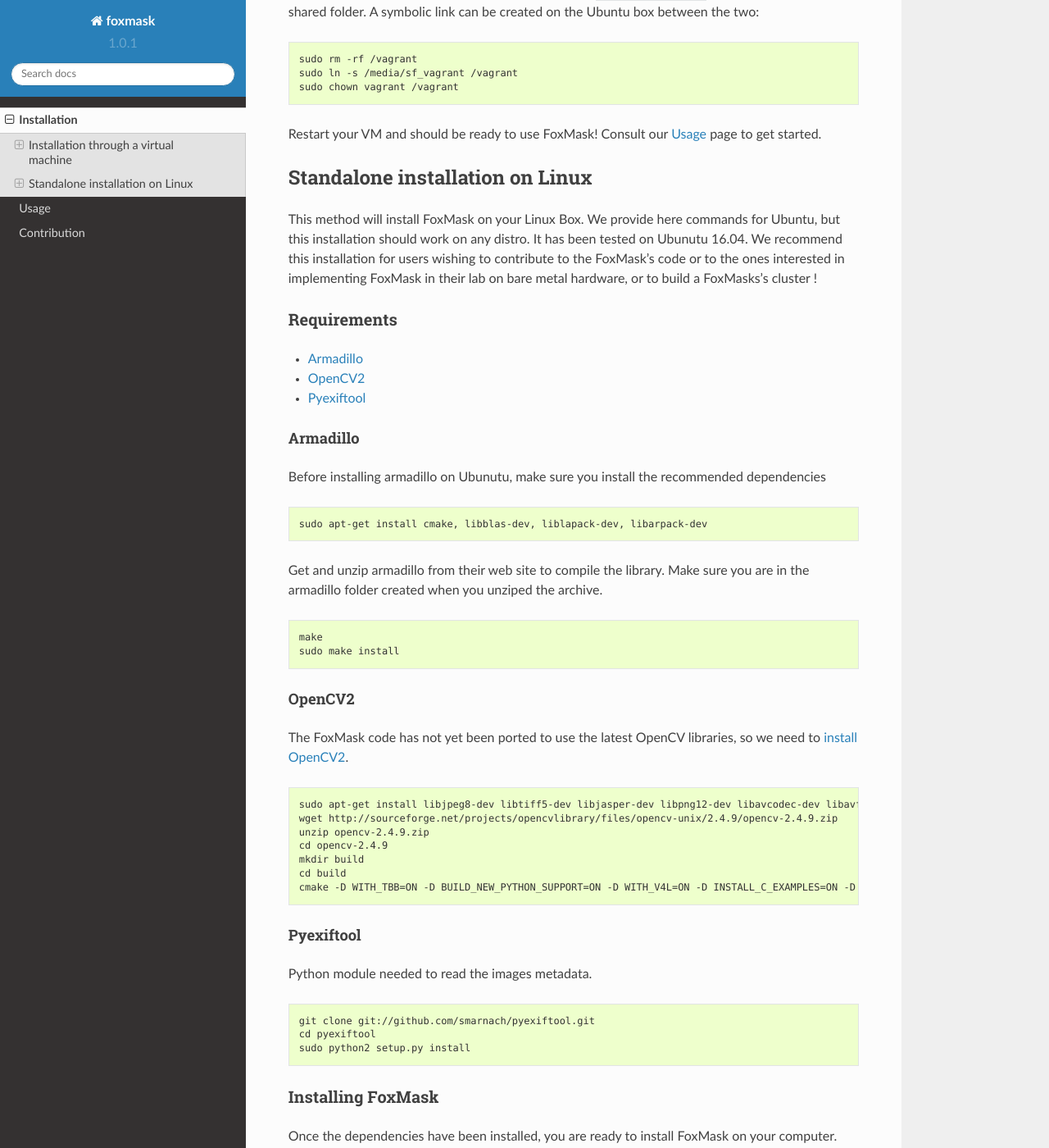
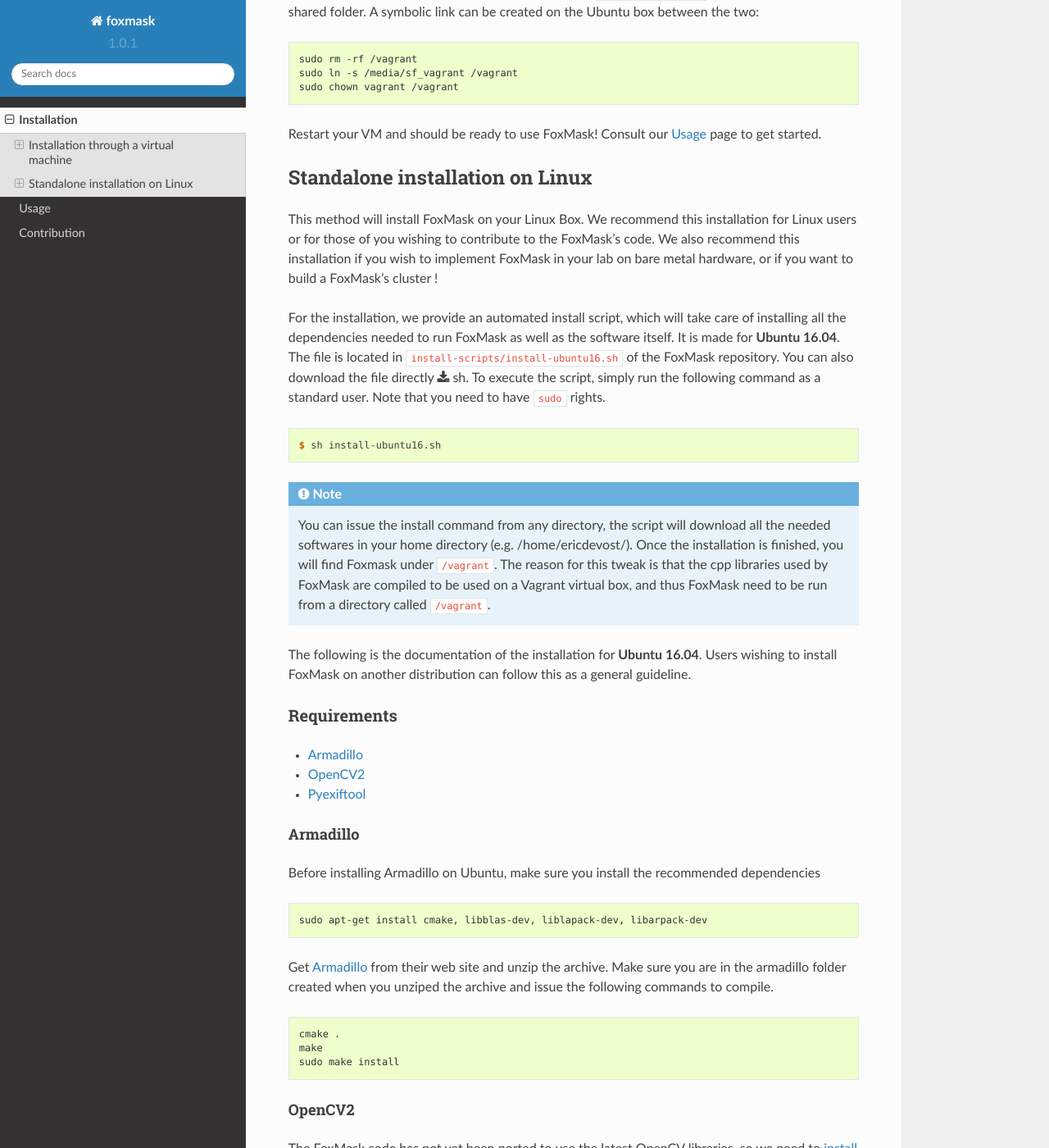
Before and after one commit to edevost/foxmask, a Sphinx documentation site: the page built from docs/installation.rst, in a window 1280 px wide and 1400 px high, scrolled down 2888 px. Shown: the whole window at 82% size. Built offline with Sphinx 7.4.7 and the Read the Docs theme 2.0.0, drawn with Linux system fonts in a browser that asks for light colours.

Commit message:
updated documentation for the install script

```diff
--- a/docs/installation.rst
+++ b/docs/installation.rst
@@ -120,12 +120,39 @@
 ================================
 
 This method will install FoxMask on your Linux Box.
-We provide here commands for Ubuntu, but this installation
-should work on any distro. It has been tested on Ubunutu 16.04.
-We recommend this installation for users wishing to contribute
-to the FoxMask's code or to the ones interested in implementing
-FoxMask in their lab on bare metal hardware, or to build a
-FoxMasks's cluster !
+We recommend this installation for Linux users or
+for those of you wishing to contribute to the FoxMask's code.
+We also recommend this installation if you wish to implement
+FoxMask in your lab on bare metal hardware, or if you want to build a
+FoxMask's cluster !
+
+For the installation, we provide an automated install script, which will
+take care of installing all the dependencies needed to run FoxMask
+as well as the software itself. It is made for **Ubuntu 16.04**.
+The file is located in ``install-scripts/install-ubuntu16.sh`` of
+the FoxMask repository. You can also download the file directly
+:download:`sh <../install-scripts/install-ubuntu16.sh>`. To execute
+the script, simply run the following command as a standard user. Note
+that you need to have ``sudo`` rights.
+
+
+.. code-block:: console
+
+   $ sh install-ubuntu16.sh
+
+.. note::
+   You can issue the install command from any directory, the
+   script will download all the needed softwares in your home
+   directory (e.g. /home/ericdevost/). Once the installation
+   is finished, you will find Foxmask under ``/vagrant``. The
+   reason for this tweak is that the cpp libraries used
+   by FoxMask are compiled to be used on a Vagrant virtual box, and
+   thus FoxMask need to be run from a directory called ``/vagrant``.
+
+
+The following is the documentation of the installation for **Ubuntu 16.04**.
+Users wishing to install FoxMask on another distribution can follow this
+as a general guideline.
 
 
 Requirements
@@ -138,7 +165,7 @@
 Armadillo
 ~~~~~~~~~
 
-Before installing armadillo on Ubunutu, make sure you install
+Before installing Armadillo on Ubuntu, make sure you install
 the recommended dependencies
 
 .. code-block:: console
@@ -146,12 +173,13 @@
    sudo apt-get install cmake, libblas-dev, liblapack-dev, libarpack-dev
 
 
-Get and unzip armadillo from their web site to compile the library.
-Make sure you are in the armadillo folder created when you unziped
-the archive.
+Get `Armadillo`_ from their web site and unzip the archive. Make sure you are
+in the armadillo folder created when you unziped the archive and issue the
+following commands to compile.
 
 .. code-block:: console
 
+   cmake .
    make
    sudo make install
 
```
Also changed, not shown: 1 other file.
